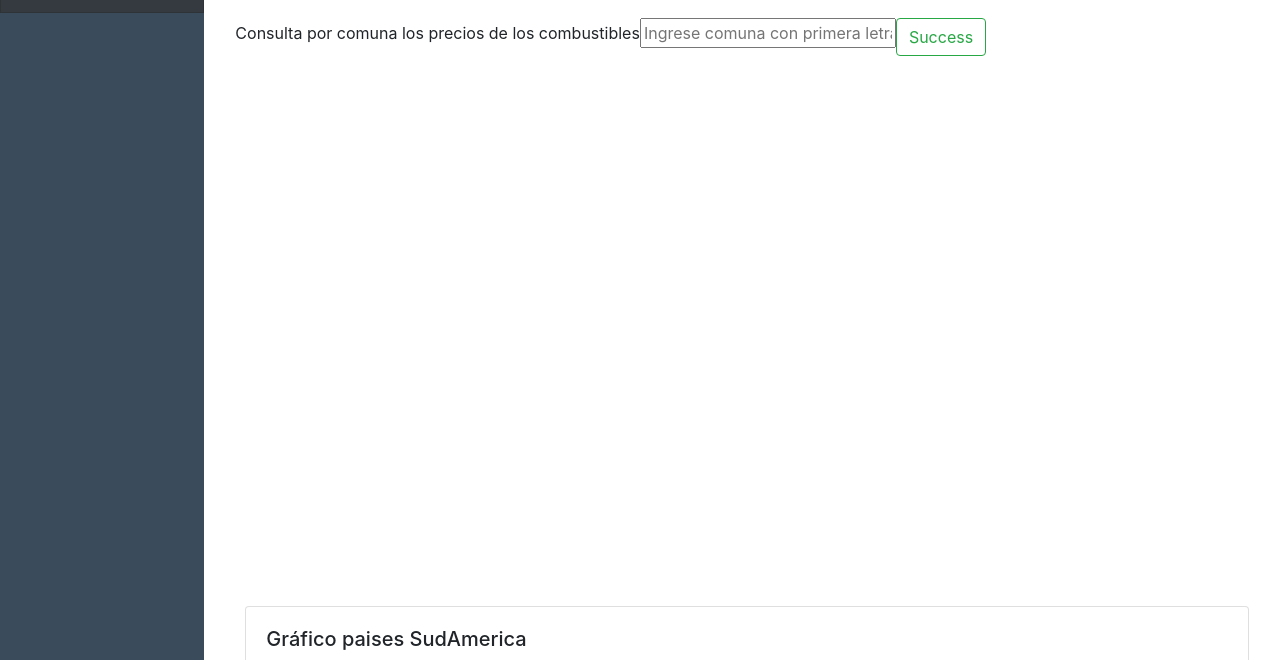
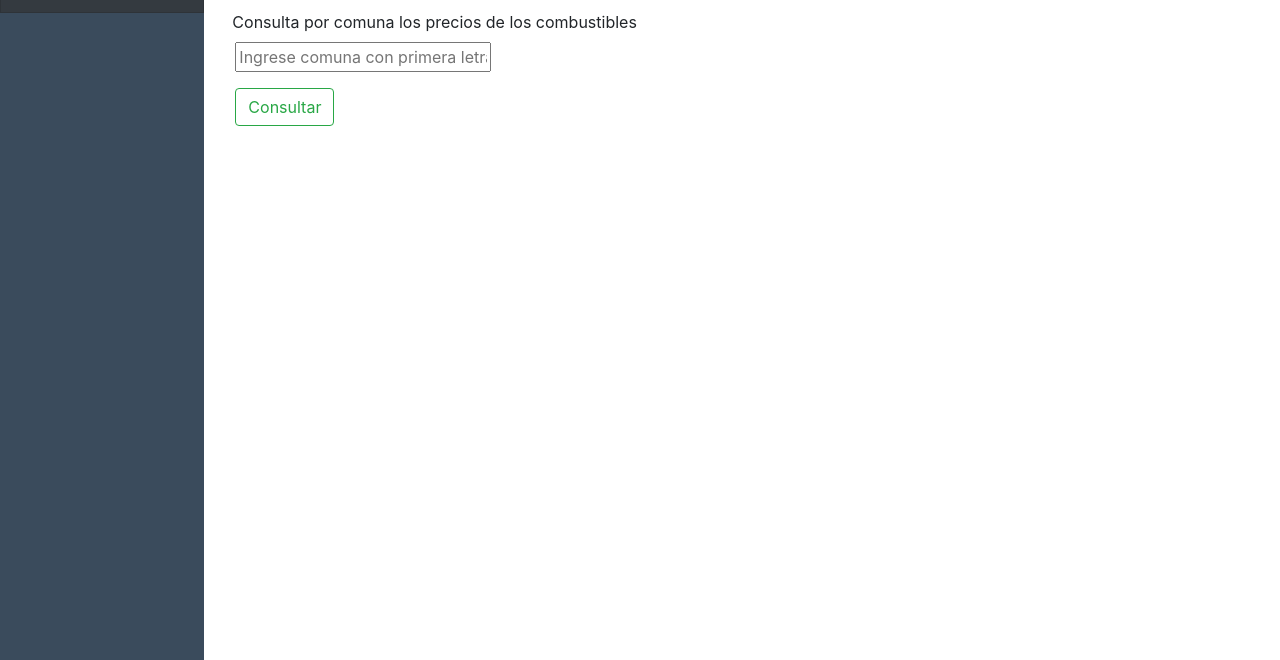
Before and after one commit to RLucer/apiConsumo, a plain HTML site: page index.html in a window 1280 px wide. Shown: the part 77-737 px from the top of the page. Drawn offline with nearby package versions, Linux system fonts and the light colour scheme; no server answers.

Commit message:
update README

```diff
--- a/index.html
+++ b/index.html
@@ -114,11 +114,17 @@
                 <section class="p-3">
                     <div class="container-fluid">
                         <div class="row">
-                            <div class="col-sm-12">
-                                <form class="form-inline my-2 my-md-0">
-                                    <label for="">Consulta por comuna los precios de los combustibles</label>
-                                    <input type="text" id="input-search" placeholder="Ingrese comuna con primera letra mayúscula">
-                                    <button type="button" onclick="checkPriceGas(event)" class="btn btn-outline-success mt-2">Success</button>
+
+                          <label for="">Consulta por comuna los precios de los combustibles</label>
+
+                            <div class="col-sm-4">
+                                <form class="form" >
+                                  <div class="row">
+                                    <div class="col-sm-12"><input type="text" id="input-search" placeholder="Ingrese comuna con primera letra mayúscula"></div>
+                                    <div class="col-sm-12"> <button type="button" onclick="checkPriceGas(event)" class="btn btn-outline-success mt-3 d-grid gap-2">Consultar</button></div>
+                                  </div>
+
+
                                 </form>
                             </div>
                             <span id="comuna">
```
Also changed, not shown: README.md.
